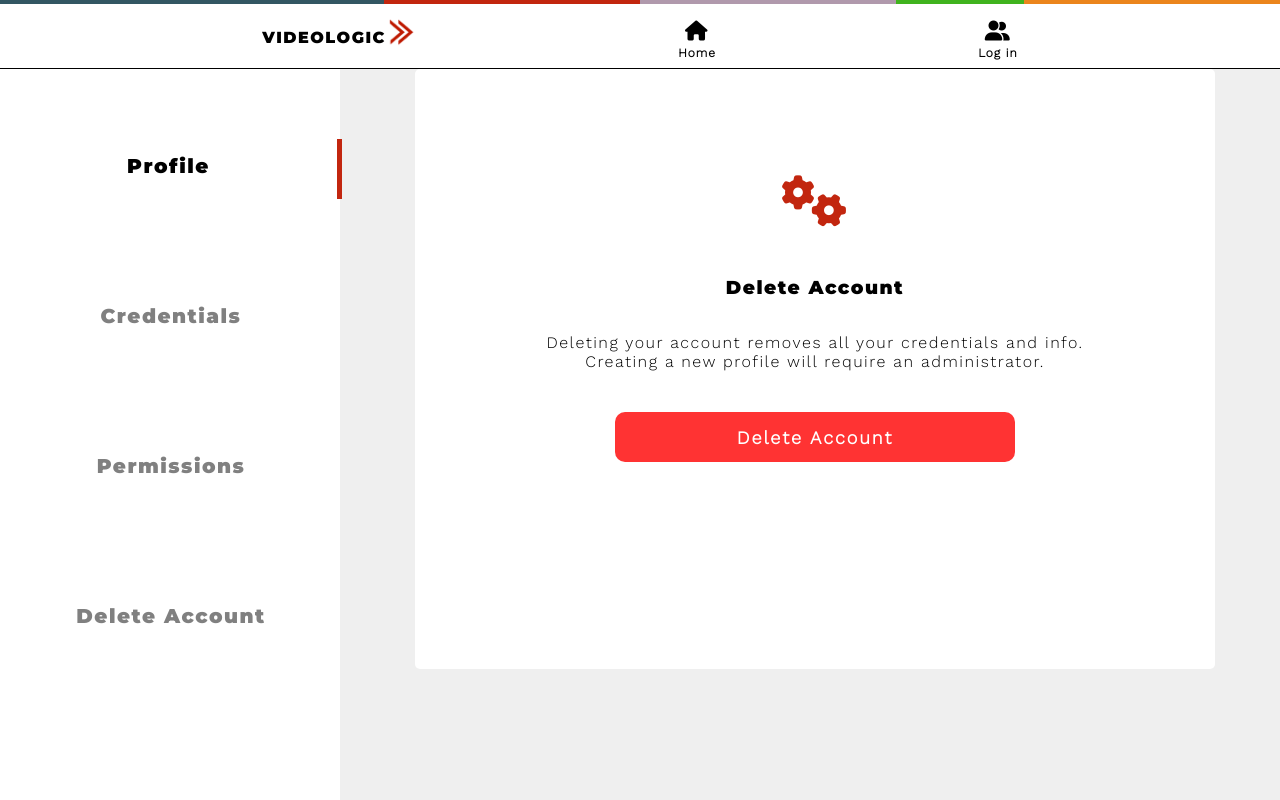
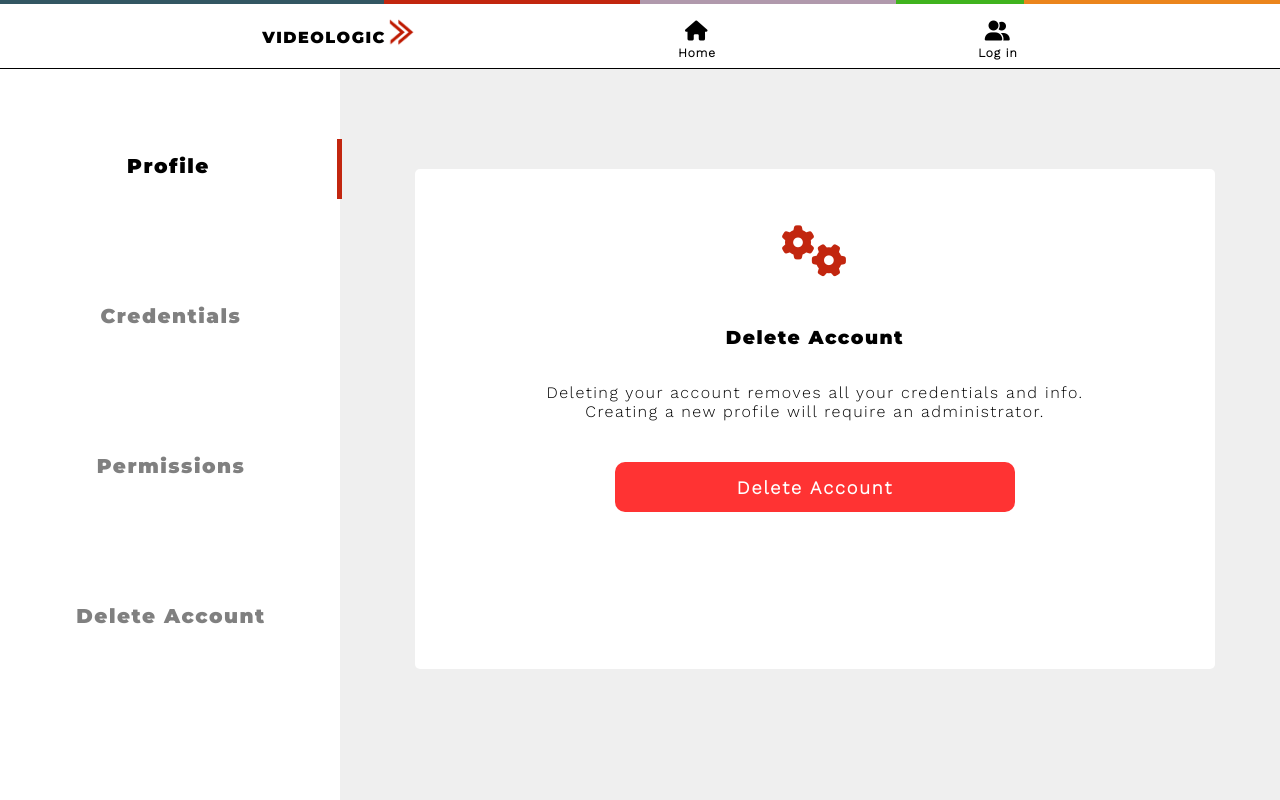
Before and after one commit to puleri/Videologic-Miniapp, a React (Create React App) app in the folder client/: page /#/AccountSettings in a window 1280 px wide. Built offline with nearby package versions, Linux system fonts and the light colour scheme.

Commit message:
fixed styling issue with settings page when zoom was set to 100% and above

```diff
--- a/client/src/App.css
+++ b/client/src/App.css
@@ -4,6 +4,10 @@ body, html {
   margin: 0;
   padding: 0;
   min-height: 100% !important;
+}
+footer {
+  position: absolute;
+  bottom: 0;
 }
 .main-content {
 }
--- a/client/src/components/AccountSettings/AccountSettings.css
+++ b/client/src/components/AccountSettings/AccountSettings.css
@@ -1,4 +1,5 @@
 .settings-container {
+  z-index: -2;
   background: #EFEFEF;
   position: relative;
   height: 100vh;
--- a/client/src/components/AccountSettings/Profile.css
+++ b/client/src/components/AccountSettings/Profile.css
@@ -4,13 +4,11 @@
   align-items: center;
   flex-direction: column;
   background: white;
-  height: 600px;
+  height: 500px;
   width: 800px;
-  margin-top: -200px;
-  margin-left: 400px;
-  margin-right: 50px;
+  margin: 0 50px 100px 400px;
   border-radius: 5px;
-  z-index: 2;
+  z-index: -1;
 }
 .permissions-card-container {
   display: flex;
--- a/client/src/components/Footer/Footer.js
+++ b/client/src/components/Footer/Footer.js
@@ -26,7 +26,7 @@ const Footer = props => {
       Terms of Use
       </ListGroup.Item>
       <ListGroup.Item className="Footer_Nav F5">
-        FAQ
+        Admin
       </ListGroup.Item>
       <ListGroup.Item className="Footer_c">© Videologic 2021</ListGroup.Item>
     </Navbar>
```
